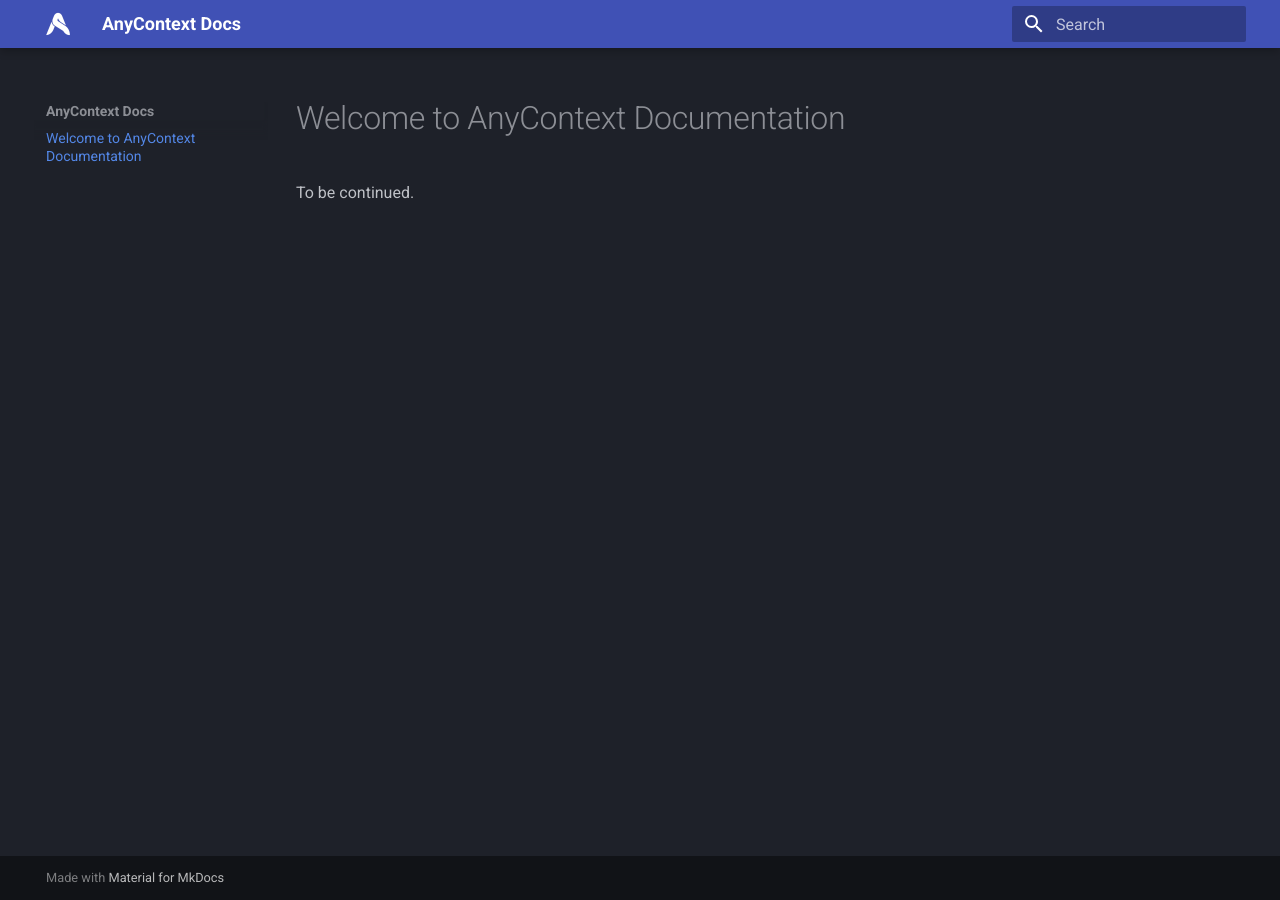
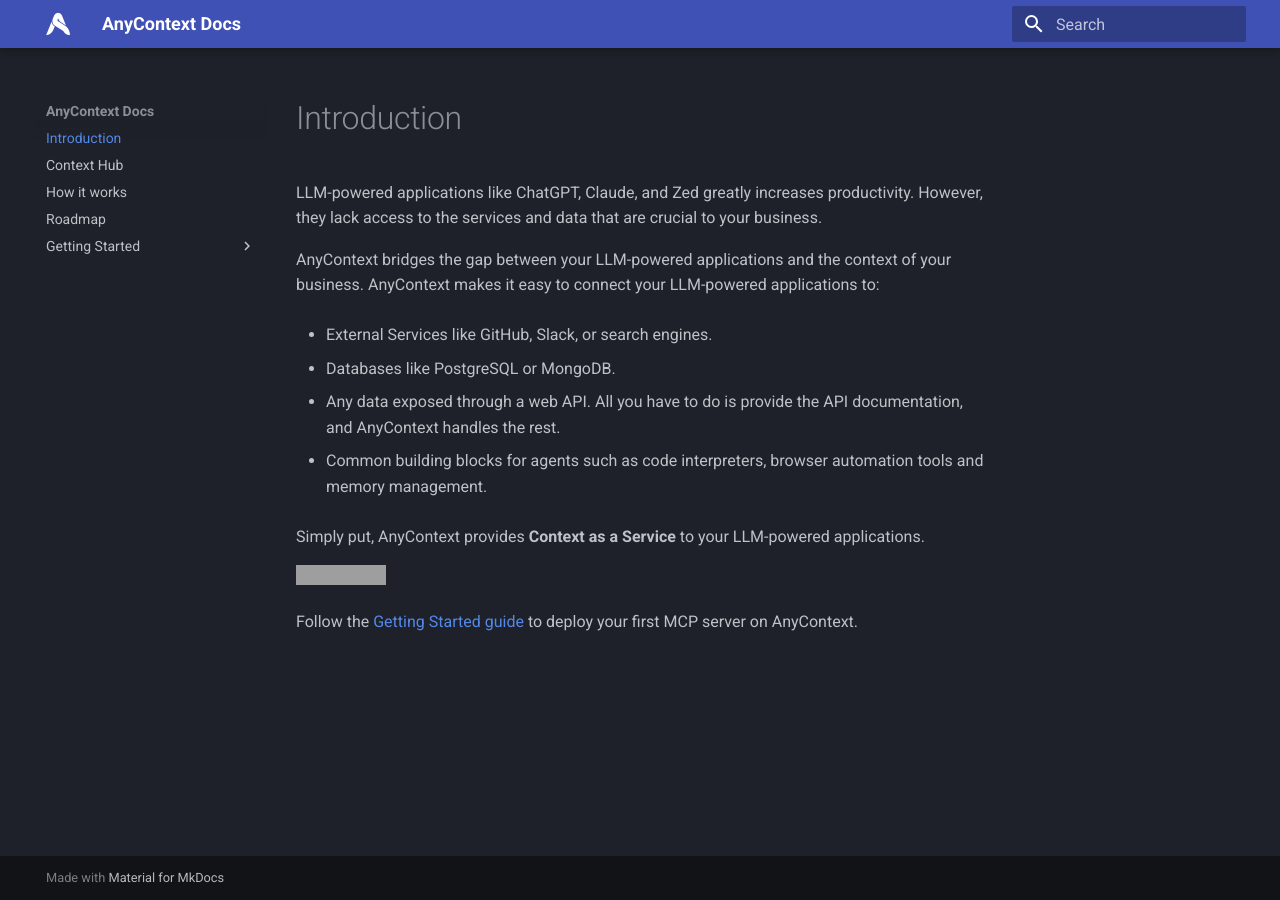
Before and after one commit to AnyContext-ai/anycontext-docs, an MkDocs documentation site: the page built from docs/index.md, in a window 1280 px wide. Built offline with MkDocs 1.6.1 and Material for MkDocs 9.7.7, drawn with Linux system fonts in a browser that asks for light colours; grey boxes are pictures that could not be loaded.

Commit message:
add intro + getting started guide

```diff
--- /dev/null
+++ b/docs/context-hub.md
@@ -0,0 +1,3 @@
+# Context Hub
+
+Docs coming soon...
--- a/docs/index.md
+++ b/docs/index.md
@@ -1,3 +1,19 @@
-# Welcome to AnyContext Documentation
+# Introduction
 
-To be continued.
+LLM-powered applications like ChatGPT, Claude, and Zed greatly increases productivity. However, they lack access to the services and data that are crucial to your business.
+
+AnyContext bridges the gap between your LLM-powered applications and the context of your business. AnyContext makes it easy to connect your LLM-powered applications to:
+
+- External Services like GitHub, Slack, or search engines.
+
+- Databases like PostgreSQL or MongoDB.
+
+- Any data exposed through a web API. All you have to do is provide the API documentation, and AnyContext handles the rest.
+
+- Common building blocks for agents such as code interpreters, browser automation tools and memory management.
+
+Simply put, AnyContext provides **Context as a Service** to your LLM-powered applications.
+
+[![Sign Up](https://img.shields.io/badge/Sign%20Up-AnyContext-blue?style=for-the-badge)](https://app.anycontext.io)
+
+Follow the [Getting Started guide](Getting Started/deploy-your-first-mcp-server.md) to deploy your first MCP server on AnyContext.
--- /dev/null
+++ b/docs/roadmap.md
@@ -0,0 +1,3 @@
+# Roadmap
+
+Docs coming soon...
--- a/mkdocs.yml
+++ b/mkdocs.yml
@@ -6,3 +6,7 @@
     scheme: slate
   logo: assets/android-chrome-192x192.png
   favicon: assets/favicon.ico
+markdown_extensions:
+  - pymdownx.superfences
+  - pymdownx.tabbed:
+      alternate_style: true
```
Also changed, not shown: docs/Getting Started/create-a-python-agent.md (added, +3 -0 lines), docs/Getting Started/deploy-your-first-mcp-server.md (added, +68 -0 lines), docs/Getting Started/usage-with-claude.md (added, +3 -0 lines), docs/how-it-works.md (added, +15 -0 lines), docs/Getting Started/deploy-your-first-mcp-server-claude-prompt.png (added), docs/Getting Started/deploy-your-first-mcp-server-claude-tools.png (added), docs/Getting Started/deploy-your-first-mcp-server-context-hub.png (added), docs/Getting Started/deploy-your-first-mcp-server-create-app.png (added), docs/Getting Started/deploy-your-first-mcp-server-create-deployment.png (added), docs/Getting Started/deploy-your-first-mcp-server-deployment-success.png (added), docs/Getting Started/deploy-your-first-mcp-server-home-page.png (added), docs/assets/architecture.png (added).
